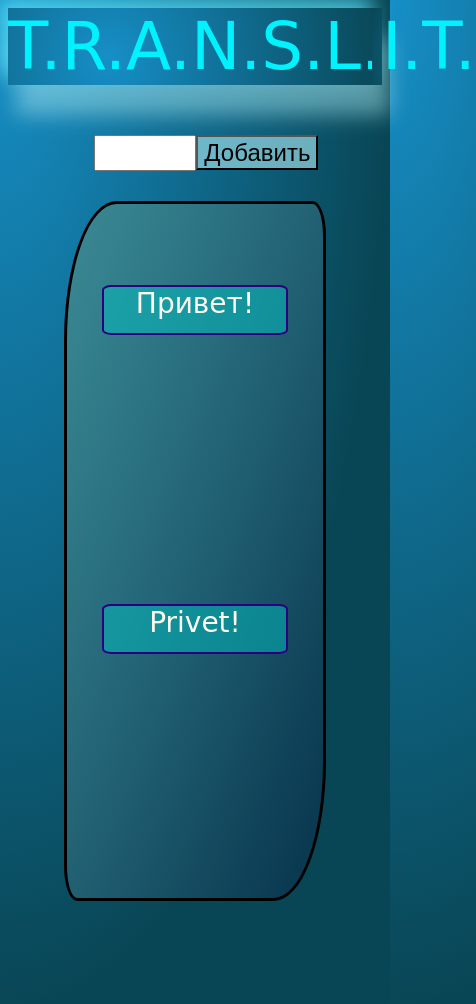
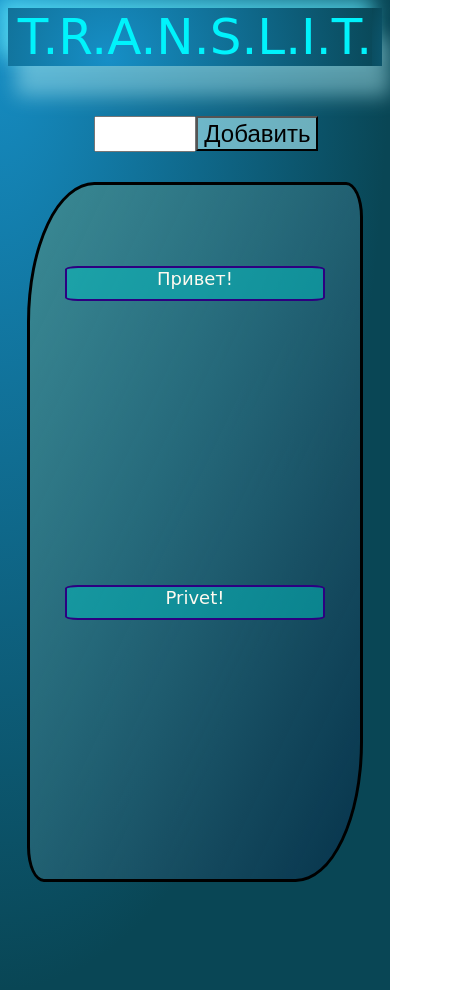
Before and after one commit to KhlebnikovHub/KhlebnikovHub.github.io, a plain HTML site: page index.html in a window 390 px wide. Shown: the whole page, 476 px wide, since content can reach past the window. Drawn offline with Linux system fonts and the light colour scheme; a web font is replaced by a local one.

Commit message:
release 138123289347

```diff
--- a/style.css
+++ b/style.css
@@ -152,6 +152,7 @@ footer {
     flex-direction: column;
     padding: 5px;
     height: 700px;
+    width: 80%;
   }
 
   #blackbox {
@@ -180,6 +181,8 @@ footer {
   flex-direction: column;
   padding: 5px;
   height: 700px;
+  font-size: 18px;
+  width: 90%;
 }
 
 #blackbox {
@@ -199,4 +202,13 @@ footer {
   height: 40%;
 }
 
+#left div, #right div {
+  min-height: 35px;
+
 }
+
+header {
+  font-size: 50px;
+}
+
+}
```
